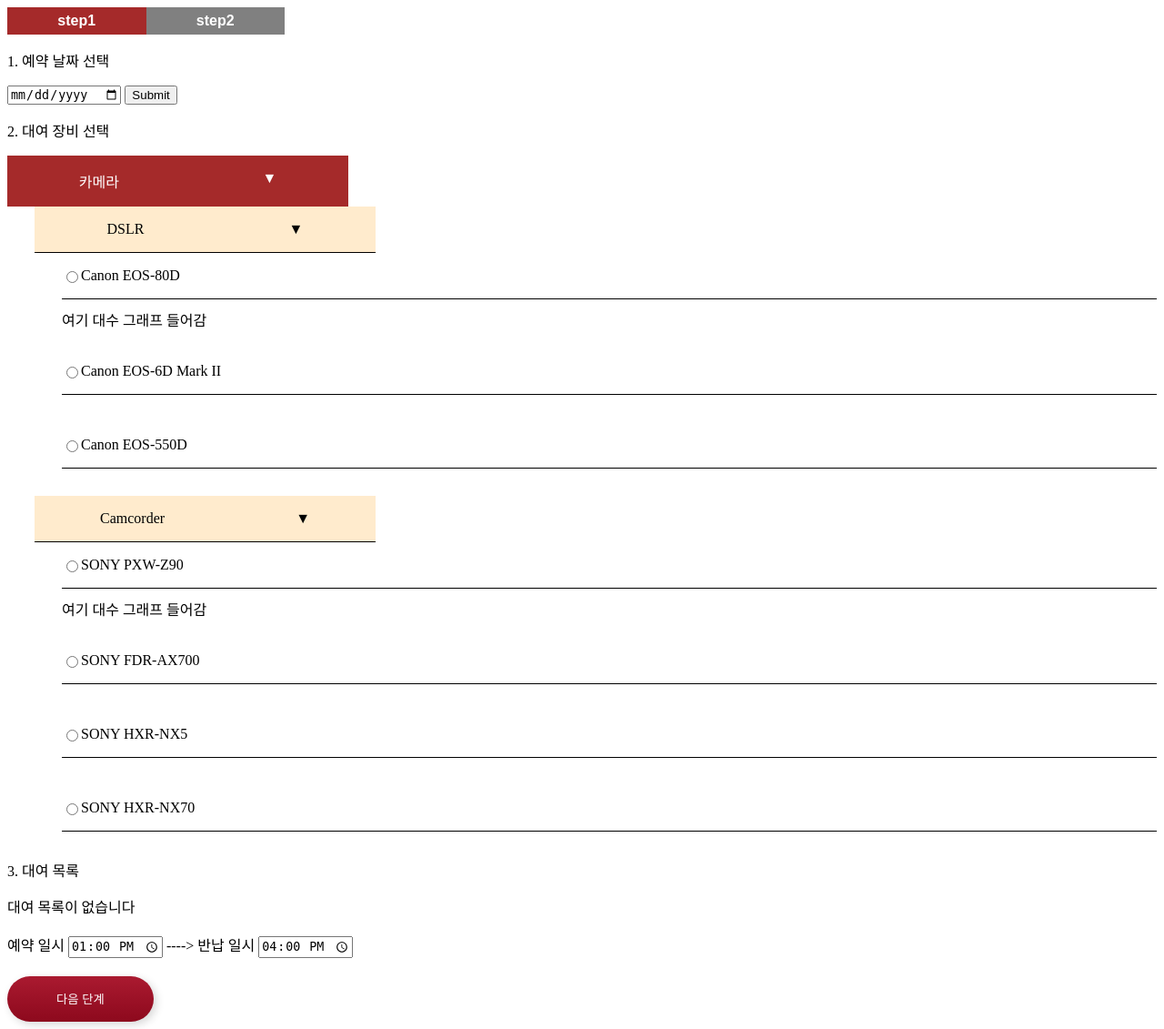
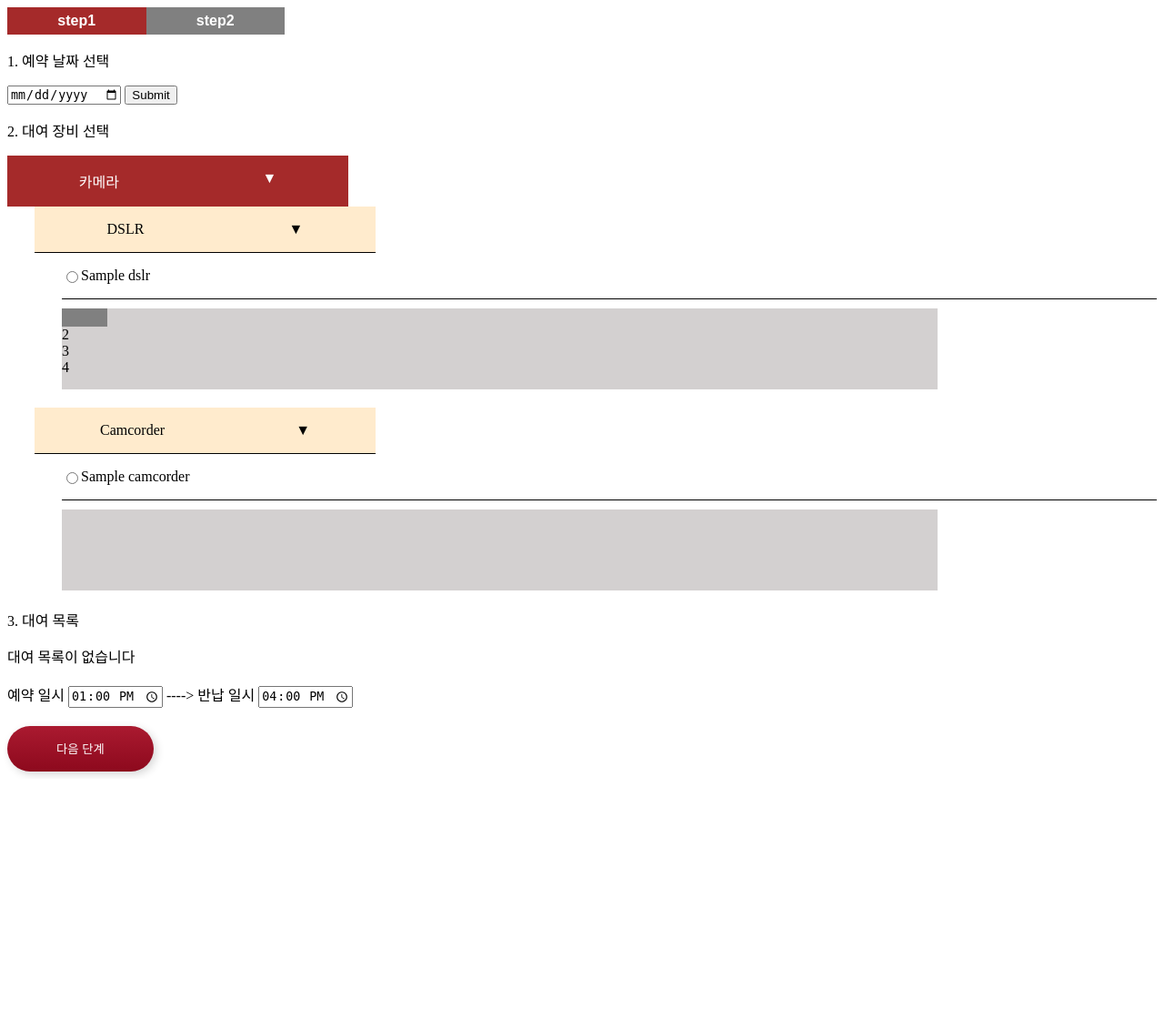
Before and after one commit to dooking/KU-MediaCenterV1, a Django app: template project/app/templates/3-borrow/step1.html in a window 1280 px wide. Shown: the whole page at 91% size. After the commit the page ends 853 px from the top, so only its background shows below. Run offline with Django 3.2, Linux system fonts and the light colour scheme; the template is opened without the code that fills it: most values are stand-ins (such as "Sample title", 1, 10 or a date in 2020).

Commit message:
for문으로 고침

```diff
--- a/project/app/static/3-borrow/step1.css
+++ b/project/app/static/3-borrow/step1.css
@@ -52,6 +52,7 @@
     flex-direction: column;
     align-items: left;
     margin-left: 60px;
+    height: 150px;
 }
 .cam_check {
     border-bottom: 0.3px solid black;
@@ -71,3 +72,17 @@ button {
     color: white;
     margin-top: 20px;
 }
+.graph {
+    width: 80%;
+    height: 70%;
+    background-color: rgb(211, 208, 208);
+}
+.time {
+    display: flex;
+    flex-direction: column;
+}
+.time-block{
+    width: 50px;
+    height: 20px;
+    background-color: gray;
+}
--- a/project/app/templates/3-borrow/step1.html
+++ b/project/app/templates/3-borrow/step1.html
@@ -37,63 +37,44 @@
                     <p class ="white_menu_text">▼</p>
                 </div>
                 <div>
+                    {% for dslr in totalDslr %}
                     <div class = "cam_menu">
                         <div class = "cam_check">
-                            <input type="radio" name = "cam" value = "Canon EOS-80D" onclick="radioHandler(this)">
-                            <p>Canon EOS-80D</p>
+                            <input type="radio" name = "cam" value = "{{dslr.name}}" onclick="radioHandler(this)">
+                            <p>{{dslr.name}}</p>
                         </div>
                         <div class = "black_line"></div>
-                        <div>여기 대수 그래프 들어감</div>
+                        <div class="graph">
+                            <div class="time">
+                                <div class="time-hour">
+                                    <div class="time-block">
+
+                                    </div>
+                                </div>
+                                <div class="time-hour">2</div>
+                                <div class="time-hour">3</div>
+                                <div class="time-hour">4</div>
+                            </div>
+                        </div>
                     </div>
-                    <div class = "cam_menu">
-                        <div class = "cam_check">
-                            <input type="radio" name = "cam" value = "Canon EOS-6D Mark II" onclick="radioHandler(this)">
-                            <p>Canon EOS-6D Mark II</p>
-                        </div>
-                        <div class = "black_line"></div>
-                    </div>
-                    <div class = "cam_menu">
-                        <div class = "cam_check">
-                            <input type="radio" name = "cam" value = "Canon EOS-550D" onclick="radioHandler(this)">
-                            <p>Canon EOS-550D</p>
-                        </div>
-                        <div class = "black_line"></div>
-                    </div>
+                    {% endfor %}
                 </div>
                 <div class = "white_menu_box" onclick="hide(this)">
                     <p class = "white_menu_text">Camcorder</p>
                     <p class ="white_menu_text">▼</p>
                 </div>
                 <div>
+                    {% for camcorder in totalCamcorder %}
                     <div class = "cam_menu">
                         <div class = "cam_check">
-                            <input type="radio" name = "cam" value = "SONY PXW-Z90" onclick="radioHandler(this)">
-                            <p>SONY PXW-Z90</p>
+                            <input type="radio" name = "cam" value = "{{camcorder.name}}" onclick="radioHandler(this)">
+                            <p>{{camcorder.name}}</p>
                         </div>
                         <div class = "black_line"></div>
-                        <div>여기 대수 그래프 들어감</div>
+                        <div class="graph">
+                        </div>
                     </div>
-                    <div class = "cam_menu">
-                        <div class = "cam_check">
-                            <input type="radio" name = "cam" value = "SONY FDR-AX700" onclick="radioHandler(this)">
-                            <p>SONY FDR-AX700</p>
-                        </div>
-                        <div class = "black_line"></div>
-                    </div>
-                    <div class = "cam_menu">
-                        <div class = "cam_check">
-                            <input type="radio" name = "cam" value = "SONY HXR-NX5" onclick="radioHandler(this)">
-                            <p>SONY HXR-NX5</p>
-                        </div>
-                        <div class = "black_line"></div>
-                    </div>
-                    <div class = "cam_menu">
-                        <div class = "cam_check">
-                            <input type="radio" name = "cam" value = "SONY HXR-NX70" onclick="radioHandler(this)">
-                            <p>SONY HXR-NX70</p>
-                        </div>
-                        <div class = "black_line"></div>
-                    </div>
+                    {% endfor %}
                 </div>
             </div>
         </div>
```
Also changed, not shown: project/app/views.py (+9 -11 lines).
